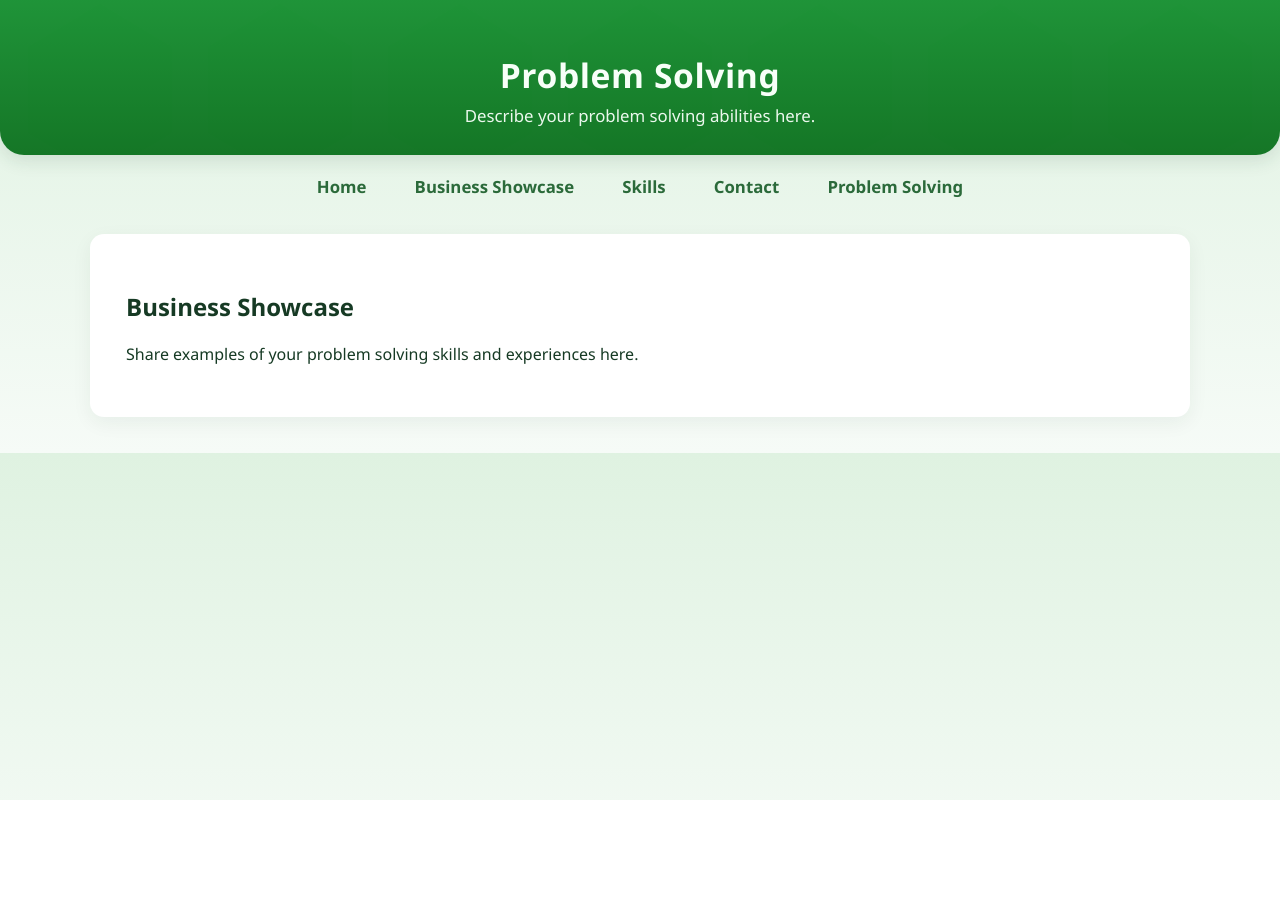
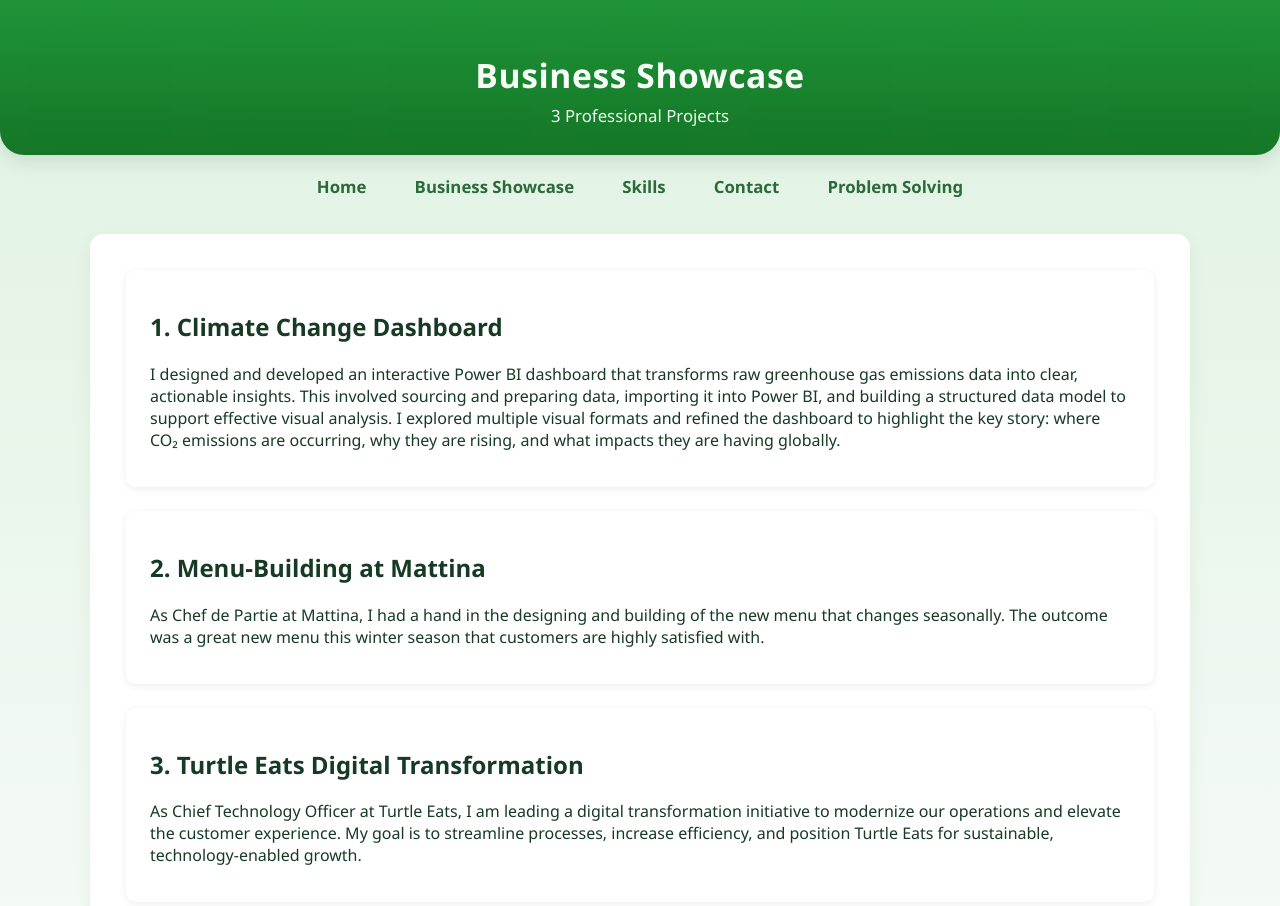
Before and after one commit to EdwardP16/Ed_Web_Application, a plain HTML site: page business-showcase.html in a window 1280 px wide. Before the commit the page ends 800 px from the top, so only its background shows below. Drawn offline with Linux system fonts and the light colour scheme.

Commit message:
showcase

```diff
--- a/business-showcase.html
+++ b/business-showcase.html
@@ -3,13 +3,13 @@
 <head>
     <meta charset="UTF-8">
     <meta name="viewport" content="width=device-width, initial-scale=1.0">
-    <title>Problem Solving</title>
+    <title>Business Showcase</title>
     <link rel="stylesheet" href="styles.css">
 </head>
 <body>
     <div class="top-panel">
-        <h1>Problem Solving</h1>
-        <p>Describe your problem solving abilities here.</p>
+        <h1>Business Showcase</h1>
+        <p>3 Professional Projects</p>
     </div>
     <nav>
         <a href="index.html">Home</a>
@@ -19,8 +19,20 @@
         <a href="problem-solving.html">Problem Solving</a>
     </nav>
     <div class="main-content">
-        <h2>Business Showcase</h2>
-        <p>Share examples of your problem solving skills and experiences here.</p>
+        <div class="info-box">
+            <h2>1. Climate Change Dashboard</h2>
+            <p>I designed and developed an interactive Power BI dashboard that transforms raw greenhouse gas emissions data into clear, actionable insights. This involved sourcing and preparing data, importing it into Power BI, and building a structured data model to support effective visual analysis. I explored multiple visual formats and refined the dashboard to highlight the key story: where CO₂ emissions are occurring, why they are rising, and what impacts they are having globally.</p>
+        </div>
+
+        <div class="info-box">
+            <h2>2. Menu-Building at Mattina</h2>
+            <p>As Chef de Partie at Mattina, I had a hand in the designing and building of the new menu that changes seasonally. The outcome was a great new menu this winter season that customers are highly satisfied with.</p>
+        </div>
+
+        <div class="info-box">
+            <h2>3. Turtle Eats Digital Transformation</h2>
+            <p>As Chief Technology Officer at Turtle Eats, I am leading a digital transformation initiative to modernize our operations and elevate the customer experience. My goal is to streamline processes, increase efficiency, and position Turtle Eats for sustainable, technology-enabled growth.</p>
+        </div>
     </div>
 </body>
 </html>
```
